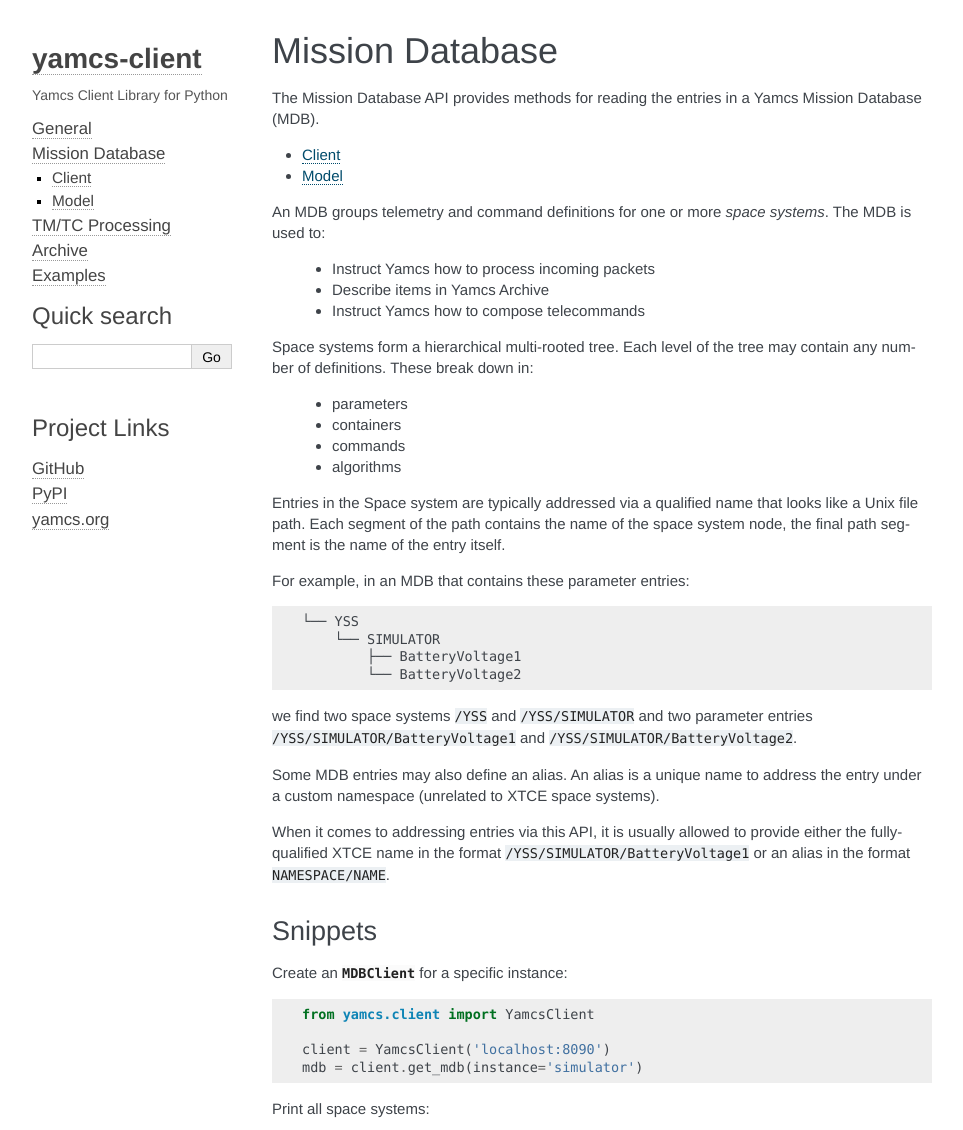
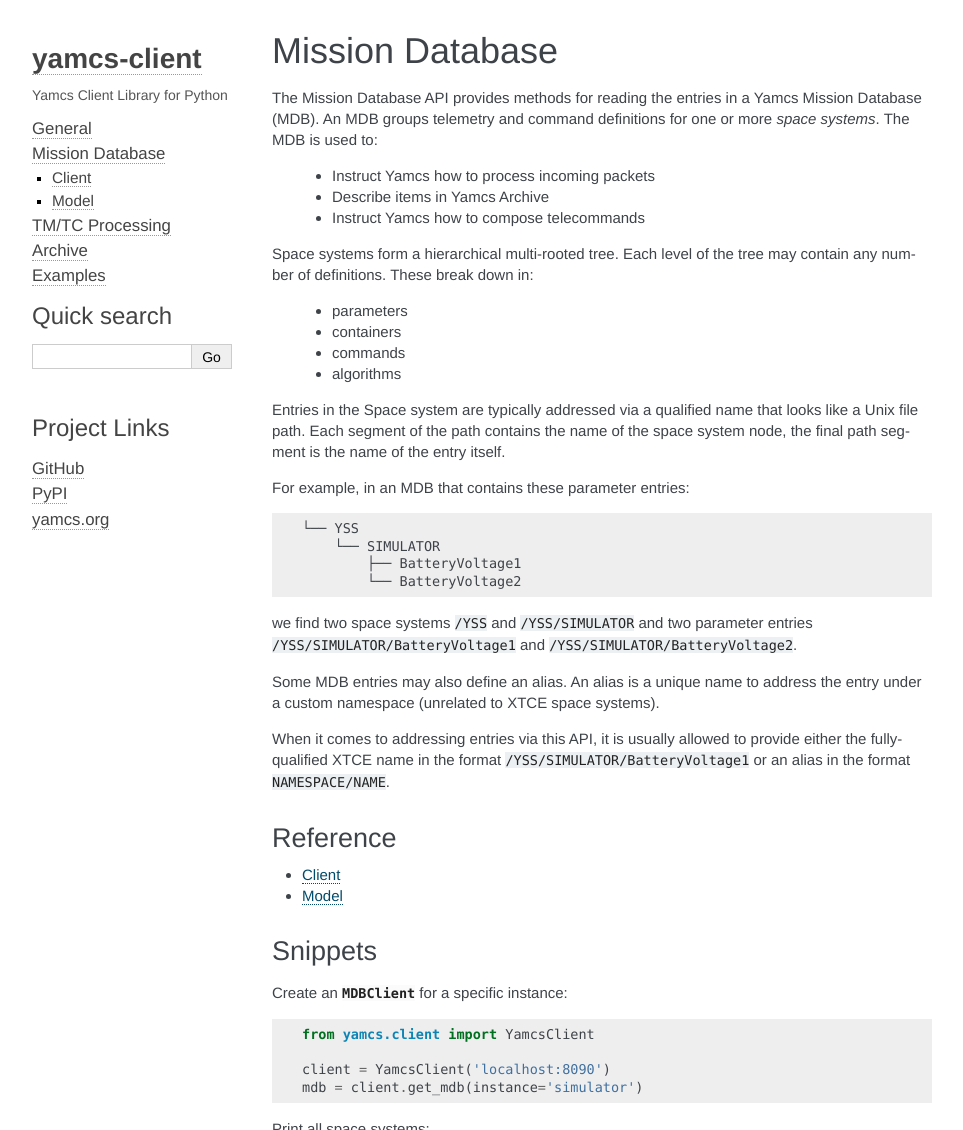
Before and after one commit to yamcs/python-yamcs-client, a Sphinx documentation site: the page built from yamcs-client/docs/mdb/index.rst, in a window 1280 px wide and 1400 px high, cut to the strip 0-1130 px from the top of the window. Shown: the whole strip, without its empty margins (148-1111 px from the left). Built offline with Sphinx 7.4.7, drawn with Linux system fonts in a browser that asks for light colours.

```diff
--- a/yamcs-client/docs/archive/index.rst
+++ b/yamcs-client/docs/archive/index.rst
@@ -2,6 +2,9 @@ Archive
 =======
 
 The Archive API provides methods that you can use to programmatically retrieve the content of a Yamcs Archive.
+
+Reference
+---------
 
 .. toctree::
 
--- a/yamcs-client/docs/mdb/index.rst
+++ b/yamcs-client/docs/mdb/index.rst
@@ -30,11 +28,26 @@ For example, in an MDB that contains these parameter entries::
             ├── BatteryVoltage1
             └── BatteryVoltage2
 
-we find two space systems ``/YSS`` and ``/YSS/SIMULATOR`` and two parameter entries ``/YSS/SIMULATOR/BatteryVoltage1`` and ``/YSS/SIMULATOR/BatteryVoltage2``.
+we find two space systems ``/YSS`` and ``/YSS/SIMULATOR`` and two parameter
+entries ``/YSS/SIMULATOR/BatteryVoltage1`` and
+``/YSS/SIMULATOR/BatteryVoltage2``.
 
-Some MDB entries may also define an alias. An alias is a unique name to address the entry under a custom namespace (unrelated to XTCE space systems).
+Some MDB entries may also define an alias. An alias is a unique name to
+address the entry under a custom namespace (unrelated to XTCE space systems).
 
-When it comes to addressing entries via this API, it is usually allowed to provide either the fully-qualified XTCE name in the format ``/YSS/SIMULATOR/BatteryVoltage1`` or an alias in the format ``NAMESPACE/NAME``.
+When it comes to addressing entries via this API, it is usually allowed to
+provide either the fully-qualified XTCE name in the format
+``/YSS/SIMULATOR/BatteryVoltage1`` or an alias in the format
+``NAMESPACE/NAME``.
+
+
+Reference
+---------
+
+.. toctree::
+
+    client
+    model
 
 
 Snippets
```
Also changed, not shown: other parts of yamcs-client/docs/mdb/index.rst (+8 -10 lines), yamcs-client/docs/index.rst (+15 -10 lines), yamcs-client/docs/tmtc/index.rst (+7 -4 lines).
